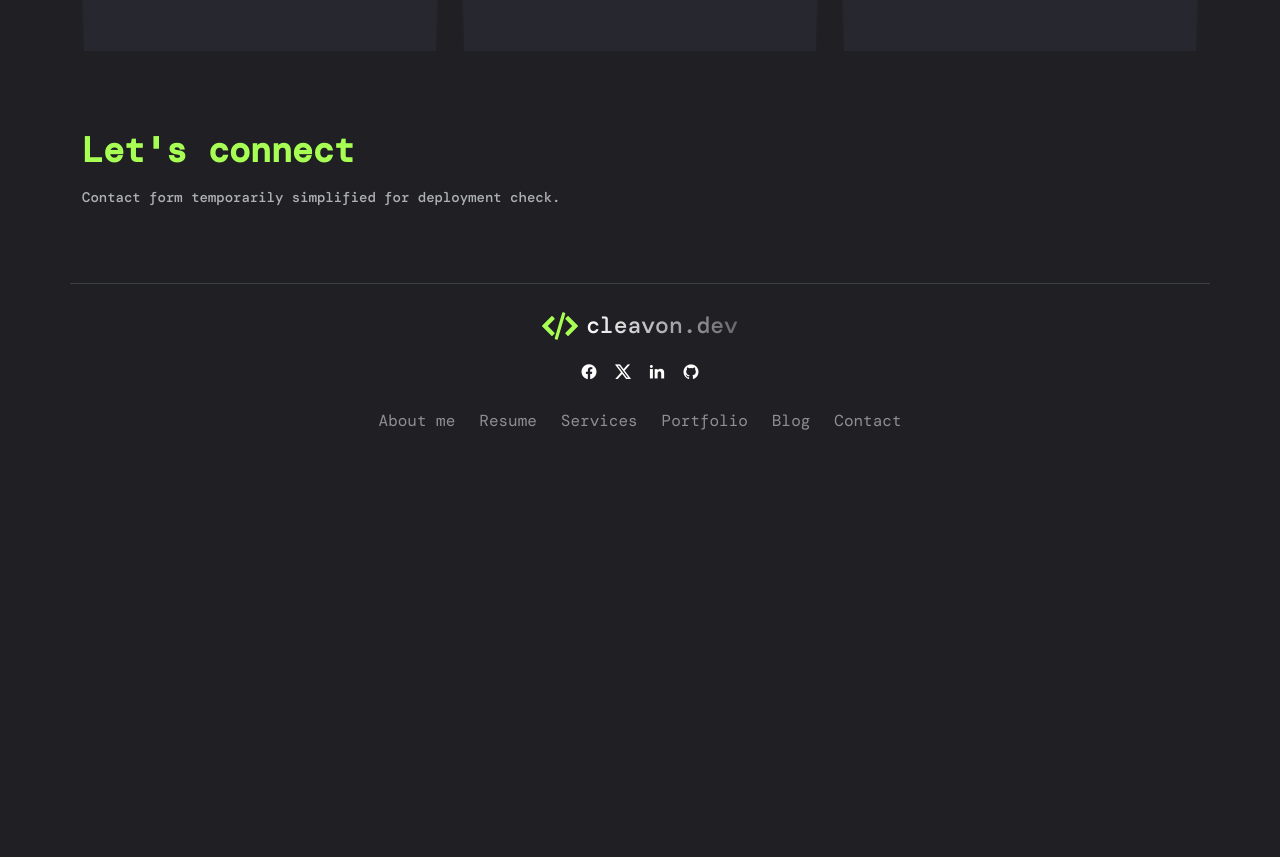
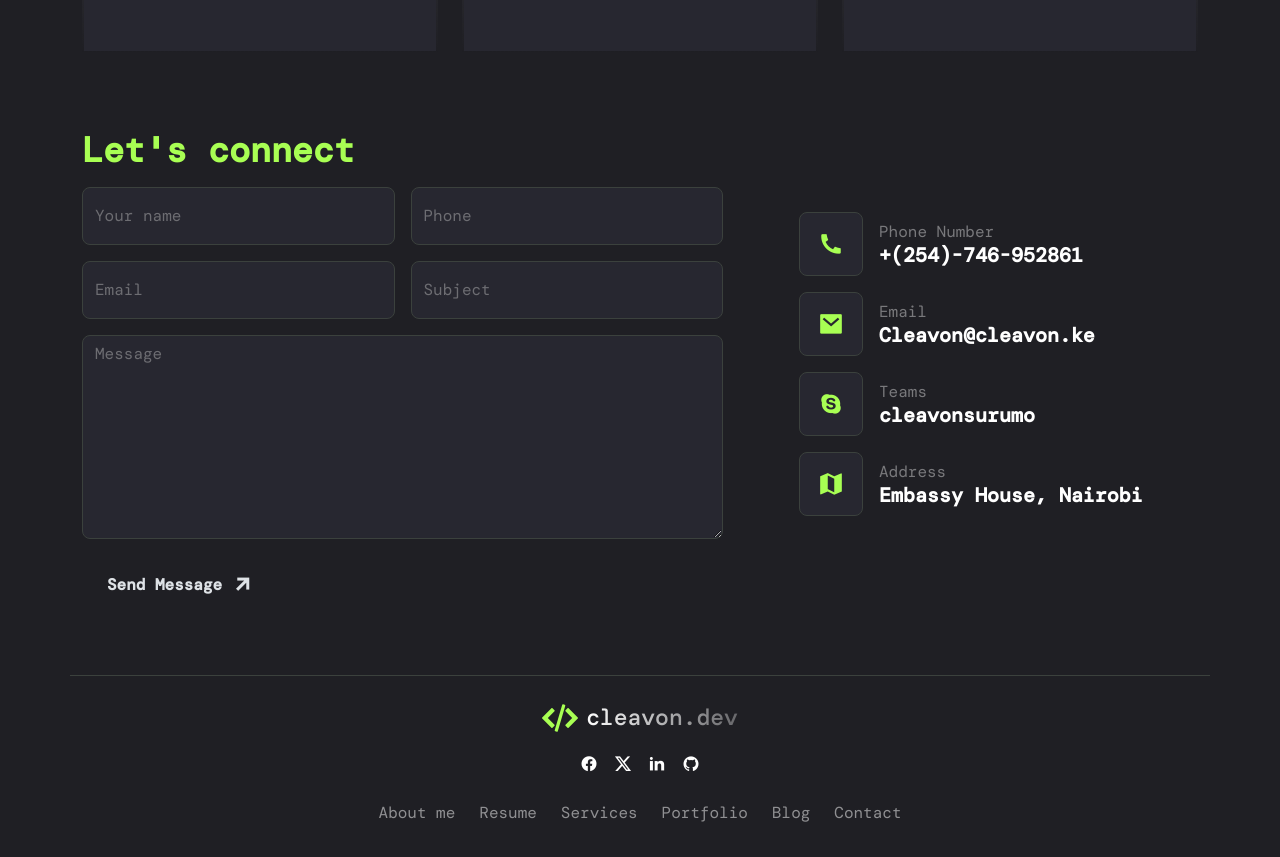
Before and after one commit to cleavonsurumo/My-Portfolio, a Next.js app: page / in a window 1280 px wide. Shown: the part 5980-6837 px from the top of the page. Before the commit the page ends 6445 px from the top, so only its background shows below. Built offline with nearby package versions, Linux system fonts and the light colour scheme; no server answers.

Commit message:
fix(contact): restore full Contact2 form with debug log and build-safe types

```diff
--- a/components/sections/Contact2.tsx
+++ b/components/sections/Contact2.tsx
@@ -1,26 +1,163 @@
 "use client"
 
-import { useEffect } from 'react'
+import { useState, useRef, useEffect } from 'react'
+import emailjs from '@emailjs/browser'
 
 export default function Contact2() {
+  const [status, setStatus] = useState('idle')
+  const [errorMessage, setErrorMessage] = useState('')
+
+  const formRef = useRef<HTMLFormElement | null>(null)
+
   const serviceId = process.env.NEXT_PUBLIC_EMAILJS_SERVICE_ID
   const templateId = process.env.NEXT_PUBLIC_EMAILJS_TEMPLATE_ID
   const publicKey = process.env.NEXT_PUBLIC_EMAILJS_PUBLIC_KEY
 
   useEffect(() => {
-    console.log('EmailJS envs:', { serviceId, templateId, publicKey })
-  }, [serviceId, templateId, publicKey])
+    console.log('EmailJS envs:', { service: serviceId, template: templateId, publicKey })
+
+    if (publicKey) {
+      try {
+        if (typeof emailjs.init === 'function') emailjs.init(publicKey)
+      } catch (e) {
+        console.warn('EmailJS init warning:', e)
+      }
+    }
+  }, [publicKey, serviceId, templateId])
+
+  async function handleSubmit(e: React.FormEvent<HTMLFormElement>) {
+    e.preventDefault()
+    setStatus('sending')
+    setErrorMessage('')
+
+    const form = formRef.current || (e.currentTarget as HTMLFormElement)
+
+    const sId = process.env.NEXT_PUBLIC_EMAILJS_SERVICE_ID
+    const tId = process.env.NEXT_PUBLIC_EMAILJS_TEMPLATE_ID
+    const pKey = process.env.NEXT_PUBLIC_EMAILJS_PUBLIC_KEY
+
+    if (!sId || !tId || !pKey) {
+      setErrorMessage('EmailJS configuration is missing')
+      setStatus('error')
+      console.error('Missing EmailJS env vars: NEXT_PUBLIC_EMAILJS_SERVICE_ID, NEXT_PUBLIC_EMAILJS_TEMPLATE_ID, NEXT_PUBLIC_EMAILJS_PUBLIC_KEY')
+      return
+    }
+
+    try {
+      await emailjs.sendForm(sId, tId, form as HTMLFormElement, pKey)
+      setStatus('success')
+      setErrorMessage('')
+      form.reset()
+    } catch (err: any) {
+      const msg = err?.text || err?.message || String(err) || 'Email send failed'
+      console.error('EmailJS send error:', err)
+      setErrorMessage(msg)
+      setStatus('error')
+    }
+  }
 
   return (
+    <>
       <section id="contact" className="section-contact-2 position-relative pb-60 overflow-hidden">
         <div className="container position-relative z-1">
           <div className="row align-items-center">
-	  <div className="col-lg-7">
+            <div className="col-lg-7 pb-5 pb-lg-0">
+              <div className="position-relative">
+                <div className="position-relative z-2">
                   <h3 className="text-primary-2 mb-3">Let's connect</h3>
-	    <p className="small text-muted">Contact form temporarily simplified for deployment check.</p>
+                  <form ref={formRef} onSubmit={handleSubmit}>
+                    <div className="row g-3">
+                      <div className="col-md-6 ">
+                        <input type="text" className="form-control bg-3 border border-1 rounded-3" id="name" name="name" placeholder="Your name" aria-label="username" required />
+                      </div>
+                      <div className="col-md-6">
+                        <input type="text" className="form-control bg-3 border border-1 rounded-3" id="phone" name="phone" placeholder="Phone" aria-label="phone" />
+                      </div>
+                      <div className="col-md-6">
+                        <input type="email" className="form-control bg-3 border border-1 rounded-3" id="email" name="email" placeholder="Email" aria-label="email" required />
+                      </div>
+                      <div className="col-md-6">
+                        <input type="text" className="form-control bg-3 border border-1 rounded-3" id="subject" name="subject" placeholder="Subject" aria-label="subject" />
+                      </div>
+                      <div className="col-12">
+                        <textarea className="form-control bg-3 border border-1 rounded-3" id="message" name="message" placeholder="Message" aria-label="With textarea" required defaultValue={""} />
+                      </div>
+                      <div className="col-12">
+                        <button
+                          type="submit"
+                          className="btn btn-primary-2 rounded-2"
+                          disabled={status === 'sending'}
+                        >
+                          {status === 'sending' ? 'Sending...' : 'Send Message'}
+                          <i className="ri-arrow-right-up-line" />
+                        </button>
+                        {status === 'success' && <div className="mt-3 text-success">Message sent — thank you!</div>}
+                        {status === 'error' && (
+                          <div className="mt-3 text-danger">
+                            Failed to send message. Try again later.
+                            {errorMessage && <div className="small mt-1 text-wrap">{errorMessage}</div>}
+                          </div>
+                        )}
+                      </div>
+                    </div>
+                  </form>
+                </div>
+                <div className="z-0 bg-primary-dark rectangle-bg z-1 rounded-3" />
+              </div>
+            </div>
+            <div className="col-lg-5 d-flex flex-column ps-lg-8">
+              <div className="d-flex align-items-center mb-3 position-relative d-inline-flex">
+                <div className="d-inline-block">
+                  <div className="icon-flip flex-nowrap icon-shape icon-xxl border border-1 rounded-3 bg-3">
+                    <i className="ri-phone-fill text-primary-2 fs-26" />
+                  </div>
+                </div>
+                <div className="ps-3 h-100">
+                  <span className="text-400 fs-6">Phone Number</span>
+                  <h6 className="mb-0">+(254)-746-952861</h6>
+                </div>
+                <a href="tel:+(254)-746-952861" className="position-absolute top-0 start-0 w-100 h-100" />
+              </div>
+              <div className="d-flex align-items-center mb-3 position-relative d-inline-flex">
+                <div className="d-inline-block">
+                  <div className="icon-flip flex-nowrap icon-shape icon-xxl border border-1 rounded-3 bg-3">
+                    <i className="ri-mail-fill text-primary-2 fs-26" />
+                  </div>
+                </div>
+                <div className="ps-3 h-100">
+                  <span className="text-400 fs-6">Email</span>
+                  <h6 className="mb-0">Cleavon@cleavon.ke</h6>
+                </div>
+                <a href="mailto:Cleavon@cleavon.ke" className="position-absolute top-0 start-0 w-100 h-100" />
+              </div>
+              <div className="d-flex align-items-center mb-3 position-relative d-inline-flex">
+                <div className="d-inline-block">
+                  <div className="icon-flip flex-nowrap icon-shape icon-xxl border border-1 rounded-3 bg-3">
+                    <i className="ri-skype-fill text-primary-2 fs-26" />
+                  </div>
+                </div>
+                <div className="ps-3 h-100">
+                  <span className="text-400 fs-6">Teams</span>
+                  <h6 className="mb-0">cleavonsurumo</h6>
+                </div>
+                <a href="teams:cleavonsurumo?add" className="position-absolute top-0 start-0 w-100 h-100" />
+              </div>
+              <div className="d-flex align-items-center mb-3 position-relative d-inline-flex">
+                <div className="d-inline-block">
+                  <div className="icon-flip flex-nowrap icon-shape icon-xxl border border-1 rounded-3 bg-3">
+                    <i className="ri-map-2-fill text-primary-2 fs-26" />
+                  </div>
+                </div>
+                <div className="ps-3 h-100">
+                  <span className="text-400 fs-6">Address</span>
+                  <h6 className="mb-0">Embassy House, Nairobi</h6>
+                </div>
+                <a href="https://maps.app.goo.gl/bo6f38HguGvkdwJZ8" className="position-absolute top-0 start-0 w-100 h-100" />
+              </div>
             </div>
           </div>
         </div>
       </section>
+    </>
   )
 }
```
Lines whose indentation alone changed are shown as unchanged.
